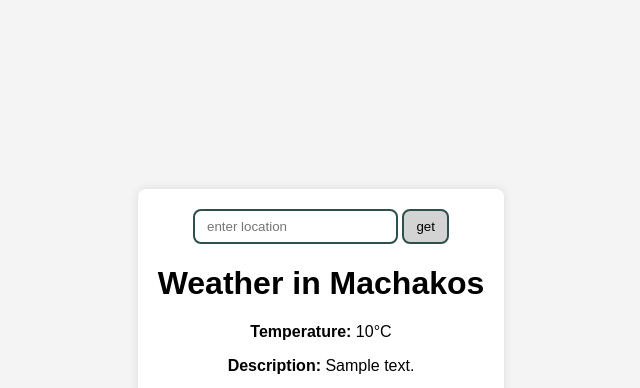
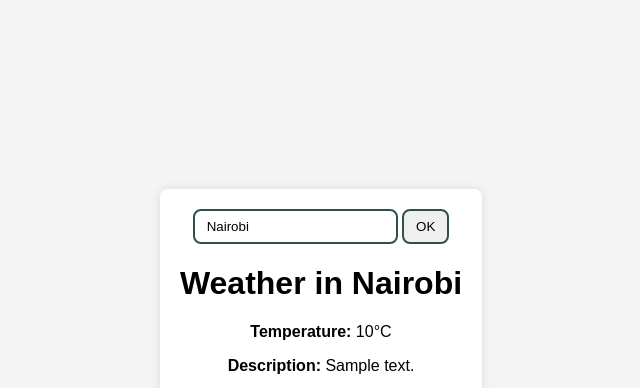
Before and after one commit to DennisMuthama/weather, a Django app: page / in a window 1280 px wide. Shown: the top 388 px of the page, without its empty margins (323-963 px from the left). Run offline with Django 5.2, Linux system fonts and the light colour scheme; tables that the repository leaves empty hold one stand-in row (values such as "Sample post"); a database or web service that is not in the repository returns one stand-in record (values such as "Sample title"); data that the repository does not hold is empty.

Commit message:
added the user input to search a city

```diff
--- a/weather_app/templates/weather_app/index.html
+++ b/weather_app/templates/weather_app/index.html
@@ -37,10 +37,11 @@ v<!DOCTYPE html>
 </head>
 <body>
     <div class="container">
-        <form>
-            <input type="text" placeholder="enter location"/>
-            <button type="submit">get</button>
+        <form action="/" method="GET">
+            <input id="location" type="text" name="location" value={{weather.city}}>
+            <input type="submit" value="OK">
         </form>
+
         <h1>Weather in {{ weather.city }}</h1>
         <p><strong>Temperature:</strong> {{ weather.temperature }}°C</p>
         <p><strong>Description:</strong> {{ weather.description }}</p>
--- a/weather_app/views.py
+++ b/weather_app/views.py
@@ -4,9 +4,15 @@ import requests
 
 
 def index(request):
-    print("this is your request ",request)
+    print("this is your location ",request.GET.get("location","Nairobi"))
+    newLocation = request.GET.get("location","Nairobi")
+
+    if newLocation != None:
+        city = newLocation
+    else:
+        city = 'Machakos'
+
     api_key = settings.API_KEY
-    city = 'Machakos'
     url = f'http://api.openweathermap.org/data/2.5/weather?q={city}&appid={api_key}&units=metric'
 
     response = requests.get(url)
```
